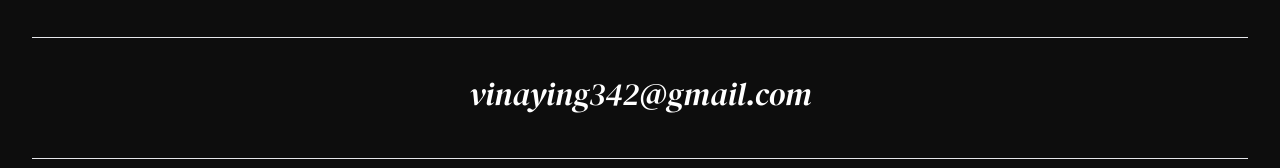
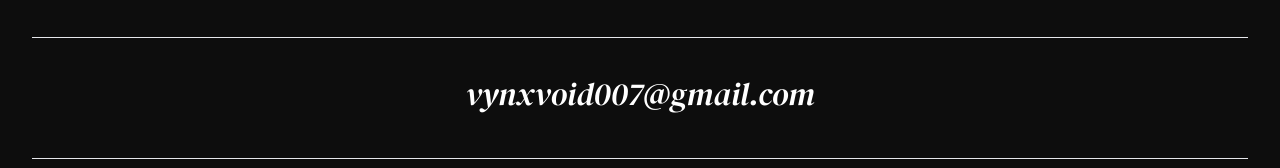
Before and after one commit to Vynxvoid/Portfolio, a React (Vite) app: page /projects in a window 1280 px wide. Shown: the part 3083-3251 px from the top of the page. Built offline with nearby package versions, Linux system fonts and the light colour scheme.

Commit message:
fix: email change and testimonial removal

```diff
--- a/src/components/Footer.jsx
+++ b/src/components/Footer.jsx
@@ -6,7 +6,7 @@ function Footer() {
       data-cursor-zone="footer-default"
     >
       <div className="mx-auto max-w-[1600px]">
-        <a href="mailto:vinaying342@gmail.com" className="block">
+        <a href="mailto:vynxvoid007@gmail.com" className="block">
           <div className="font-display text-[clamp(4.5rem,12vw,11rem)] uppercase leading-[0.86] tracking-[0.02em]">
             <div>Let&apos;s Work</div>
             <div className="flex items-center gap-4 md:gap-8">
@@ -17,7 +17,7 @@ function Footer() {
         </a>
 
         <div className="mt-10 border-t border-current/20 pt-8">
-          <p className="text-center font-editorial text-[clamp(1.8rem,2.5vw,2.8rem)] italic">vinaying342@gmail.com</p>
+          <p className="text-center font-editorial text-[clamp(1.8rem,2.5vw,2.8rem)] italic">vynxvoid007@gmail.com</p>
         </div>
 
         <div className="mt-10 flex flex-col gap-4 border-t border-current/20 pt-6 font-mono text-[11px] uppercase tracking-[0.18em] md:flex-row md:items-center md:justify-between">
--- a/src/pages/HomePage.jsx
+++ b/src/pages/HomePage.jsx
@@ -23,7 +23,7 @@ export default function HomePage({ revealReady, testimonials }) {
         dataCursorZone="lime"
       />
       <About />
-      <Testimonials testimonials={testimonials} />
+      {/* <Testimonials testimonials={testimonials} /> */}
     </>
   );
 }
```
